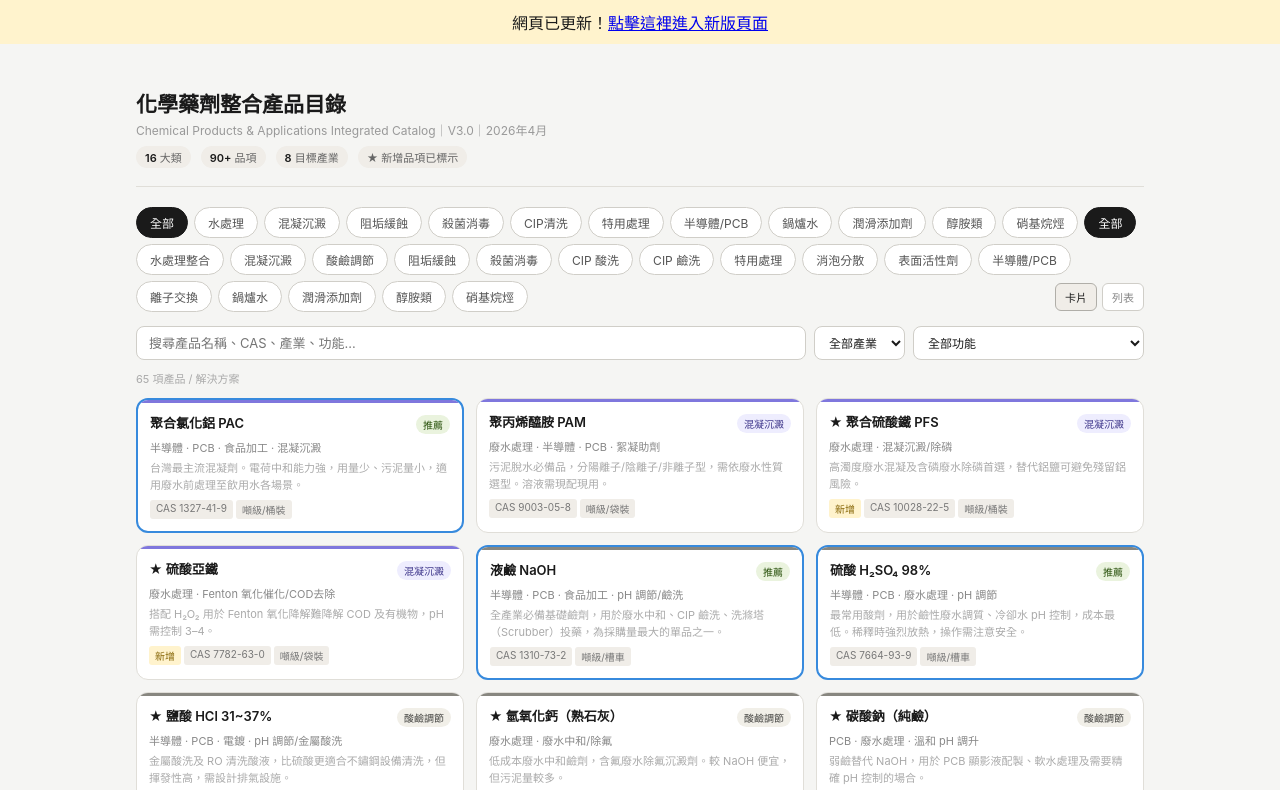
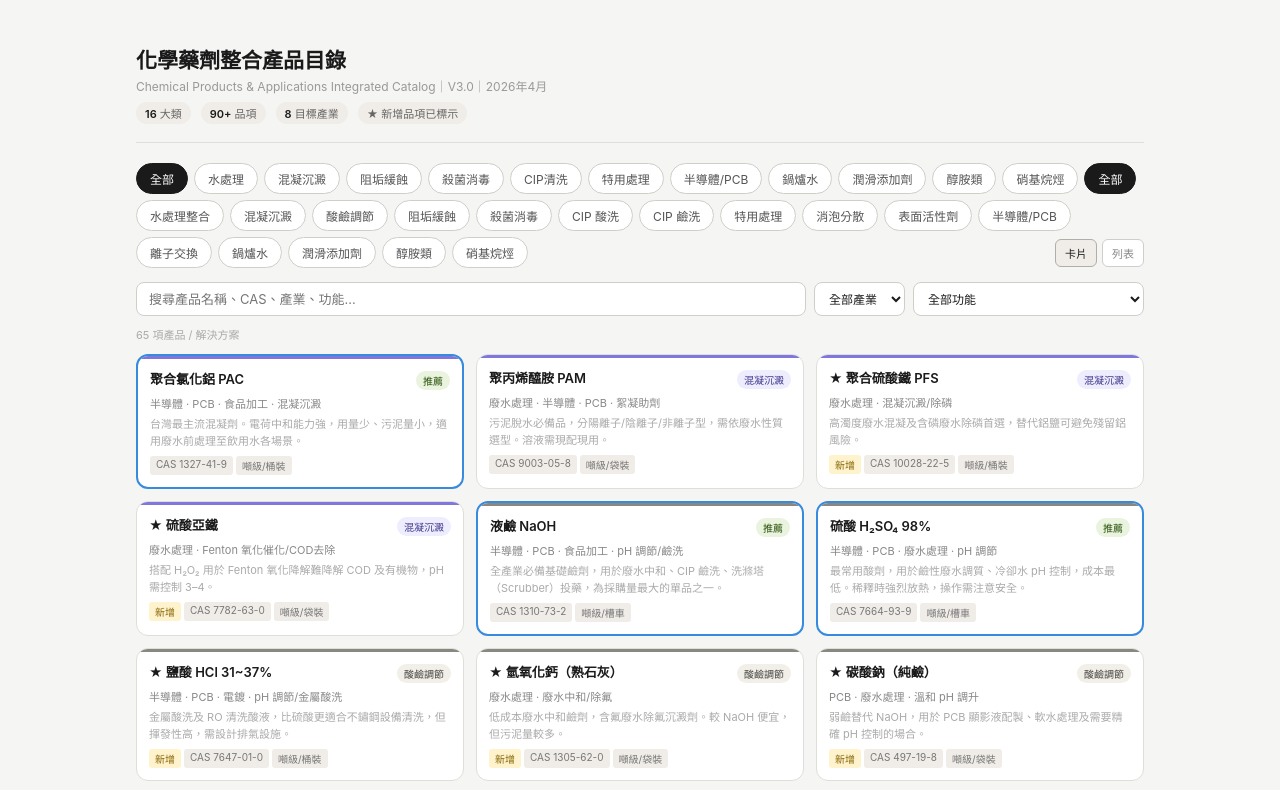
Before and after one commit to navyblue1022-CYWDENNIS/Product-Solution_CF, a plain HTML site: page index.html in a window 1280 px wide. Shown: the top 790 px of the page. Drawn offline with Linux system fonts and the light colour scheme.

Commit message:
Update index.html

```diff
--- a/index.html
+++ b/index.html
@@ -1,9 +1,3 @@
-<body>
-    <div style="background-color: #fff3cd; padding: 10px; text-align: center;">
-        網頁已更新！<a href="index_ver2.html">點擊這裡進入新版頁面</a>
-    </div>
-
-    </body>
 <!DOCTYPE html>
 <html lang="zh-TW">
 <head>
```
